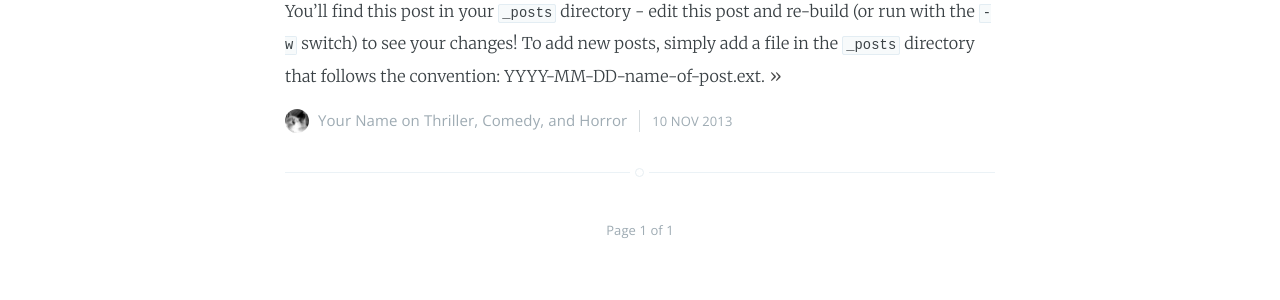
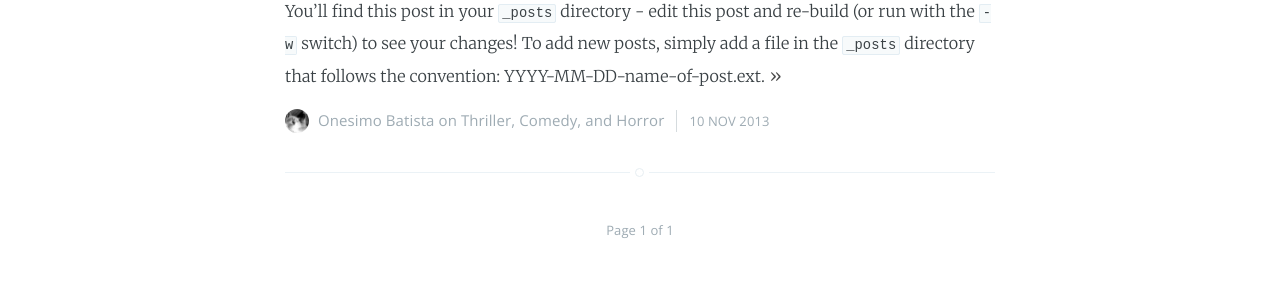
Before and after one commit to onesimo/blog, a Jekyll site: the page built from index.html, in a window 1280 px wide. Shown: the part 471-771 px from the top of the page. Built offline with Jekyll 4.4.1, drawn with Linux system fonts in a browser that asks for light colours; the list of posts is cut into pages by our own code.

Commit message:
new blog

```diff
--- a/_config.yml
+++ b/_config.yml
@@ -7,10 +7,10 @@
 logo: false
 paginate: 15
 baseurl: /
-domain_name: 'http://yourblog-domain.com'
+domain_name: 'https://onesimo.github.io/blog/'
 google_analytics: 'UA-XXXXXXXX-X'
 gems: [jekyll-paginate]
 
 # Details for the RSS feed generator
-url:            'blog url'
-author:         'Your Name'
+url:            'https://onesimo.github.io/blog/'
+author:         'Onesimo Batista'
```
